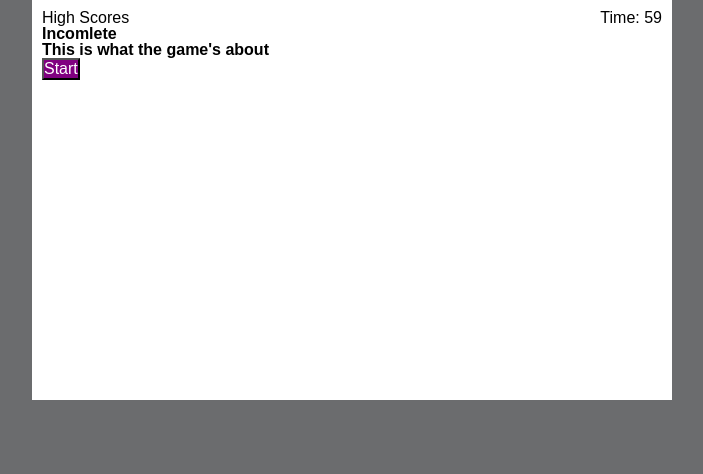
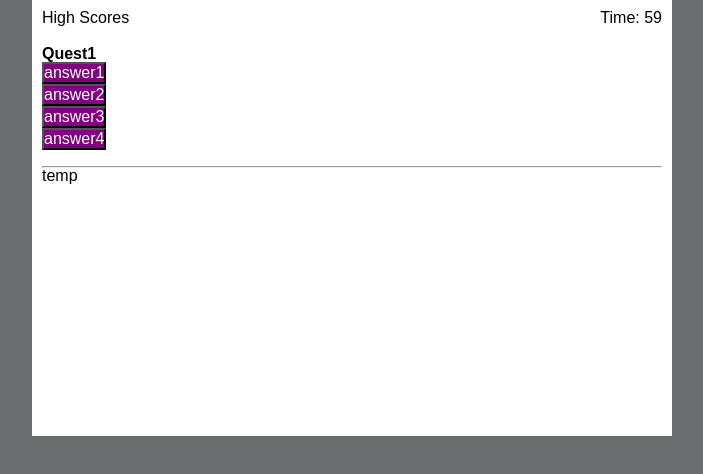
Before and after one commit to dpmurphy11/code-quiz, a plain HTML site: page index.html in a window 1280 px wide. Both pictures are taken after a click on the button "Start". Shown: the whole page, without its empty margins (288-991 px from the left). Drawn offline with Linux system fonts and the light colour scheme.

Commit message:
render ansers

```diff
--- a/assets/css/style.css
+++ b/assets/css/style.css
@@ -7,6 +7,12 @@ body {
     margin: 0;
     min-height: 100vh;
     background-color: #080a0c98;
+}
+ header {
+    background-color: white;
+    width: 50vw;
+    margin: auto;
+    padding: 10px;;
 }
 
 .main {
--- a/assets/js/script.js
+++ b/assets/js/script.js
@@ -1,3 +1,4 @@
+var headerDiv =  document.querySelector('header');
 var gameDiv = document.querySelector('#game');
 var highScoresDiv = document.querySelector('#high-scores');
 var saveScoresDiv = document.querySelector('#save-scores');
@@ -15,6 +16,7 @@ var scoreH2 = document.querySelector('#final-score');
 var nameInput = document.querySelector('#name');
 
 var counter = 60;
+var questionIdx = 0;
 
 var highScores = JSON.parse(localStorage.getItem('scores'));
 if (highScores === null) {
@@ -37,6 +39,7 @@ arrQuestions[4] = ['Quest5',['answer1', 'answer2', 'answer3', 'answer4'], 'answe
 
 // functions
 function loadGame() {
+  headerDiv.setAttribute('style', 'display: visible');
   startDiv.setAttribute('style', 'display: visible');
   highScoresDiv.setAttribute('style', 'display: none');
   saveScoresDiv.setAttribute('style', 'display: none');
@@ -50,29 +53,52 @@ loadGame();
 
 function gameStart(event) {
     event.preventDefault();
-    loadGame();
-    // console.log(event);
-    // setInterval for every second
+    headerDiv.setAttribute('style', 'display: visible');
+    startDiv.setAttribute('style', 'display: none');
+    highScoresDiv.setAttribute('style', 'display: none');
+    saveScoresDiv.setAttribute('style', 'display: none');
+    gameDiv.setAttribute('style', 'display: visible');
+      // console.log(event);
+    // start timer
     var timeInterval = setInterval(function () {
       timerSpan.textContent = "Time: " + counter
         if (counter > 0 && arrQuestions.length > 0) {
-          // get question
-
-          // render q & a
-
-          // pop question
-
-          //
         counter--;
       } else {
-        // stop counter
         clearInterval(timeInterval);
-
-        //
       }
     }, 1000);
+    // ask first question
+    renderQuestion();
+};
 
-}
+function renderQuestion() {
+  // render next question
+  questionH1.textContent = arrQuestions[questionIdx][0];
+  // questionH1.textContent = arrQuestions[questionIdx][0][1]; // index 1 of answers array
+  // questionH1.textContent = arrQuestions[questionIdx][1]; //all answers
+  // questionH1.textContent = arrQuestions[questionIdx][2]; // corect answer
+  // render answers
+  console.log(arrQuestions[questionIdx][1].length)
+  for (var i=0; i < arrQuestions[questionIdx][1].length; i++) {
+    var answer = document.createElement('button');
+    answer.setAttribute('style', 'display: block');
+    answer.setAttribute('value', arrQuestions[questionIdx][1][i]);
+    answer.textContent = arrQuestions[questionIdx][1][i];
+    // add event listener
+    answer.addEventListener('click', function() {
+      //
+      event.preventDefault();
+      console.log(this.value);
+    });
+    answersOl.appendChild(answer);
+  };
+  // // remove question from array
+  arrQuestions.pop();
+  questionIdx++;
+
+
+};
 
 function saveScore(event) {
     event.preventDefault();
@@ -96,6 +122,7 @@ function clearScores(event) {
 
 function renderScores(event) {
     event.preventDefault();
+    headerDiv.setAttribute('style', 'display: none');
     startDiv.setAttribute('style', 'display: none');
     highScoresDiv.setAttribute('style', 'display: visible');
     saveScoresDiv.setAttribute('style', 'display: none');
--- a/index.html
+++ b/index.html
@@ -9,21 +9,18 @@
     <link rel="stylesheet" href="./assets/css/style.css" />
 </head>
 <body>
+    <header>
+        <span id="scores">High Scores</span>
+        <span id="timer">Time: </span>
+    </header>
+
     <div id="start" class="main">
-        <header>
-            <span id="scores">High Scores</span>
-            <span id="timer">Time: </span>
-        </header>
         <h1>Incomlete</h1>
         <h2>This is what the game's about</h2>
 
         <button id="btn-start">Start</button>
     </div>
     <div id="game" class="main">
-        <header>
-            <span id="scores">High Scores</span>
-            <span id="timer">Time: </span>
-        </header>
         <h1 id="title"></h1>
         <h2 id="question"></h2>
 
```
